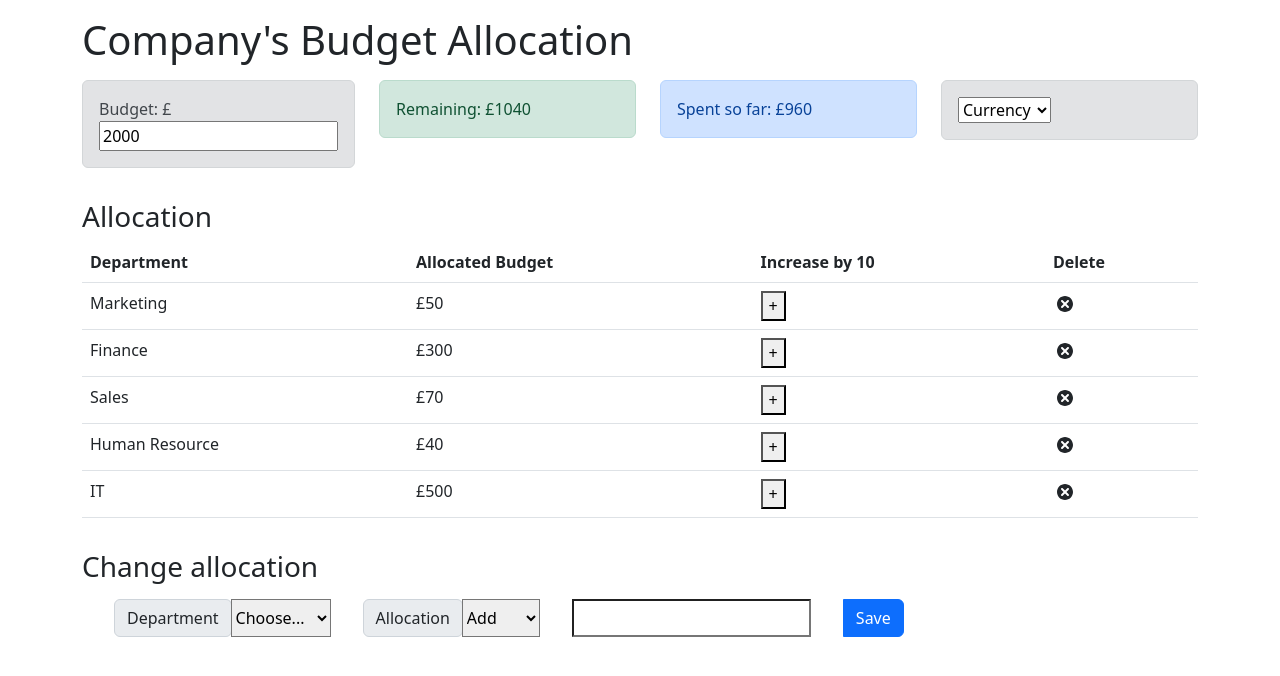
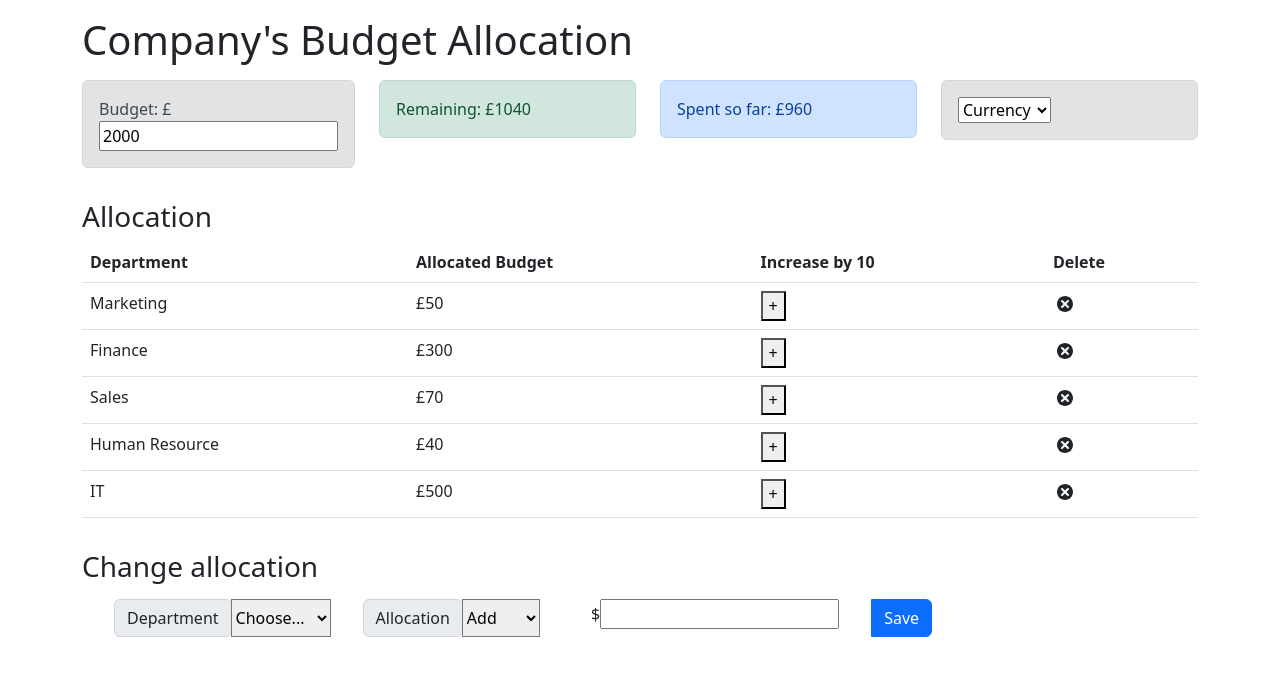
Before and after one commit to Jean-Joooo/react-final-project-exam-ibm-full-stack, a React (Create React App) app: page / in a window 1280 px wide. Shown: the top 676 px of the page. Built offline with nearby package versions, Linux system fonts and the light colour scheme.

Commit message:
Update AllocationForm.js

```diff
--- a/src/components/AllocationForm.js
+++ b/src/components/AllocationForm.js
@@ -59,14 +59,18 @@ const AllocationForm = (props) => {
                 <option value="Reduce" name="Reduce">Reduce</option>
                   </select>
 
-                    <input
-                        required='required'
-                        type='number'
-                        id='cost'
-                        value={cost}
-                        style={{ marginLeft: '2rem' , size: 10}}
-                        onChange={(event) => setCost(event.target.value)}>
-                        </input>
+                  <div>
+      <label htmlFor="cost"> </label>
+      <span style={{ marginLeft: '3rem' }}>  $</span>
+      <input
+        required="required"
+        type="number"
+        id="cost"
+        value={cost}
+        style={{ fontSize: '16px' }}
+        onChange={(event) => setCost(event.target.value)}
+      />
+    </div>
 
                     <button className="btn btn-primary" onClick={submitEvent} style={{ marginLeft: '2rem' }}>
                         Save
```
